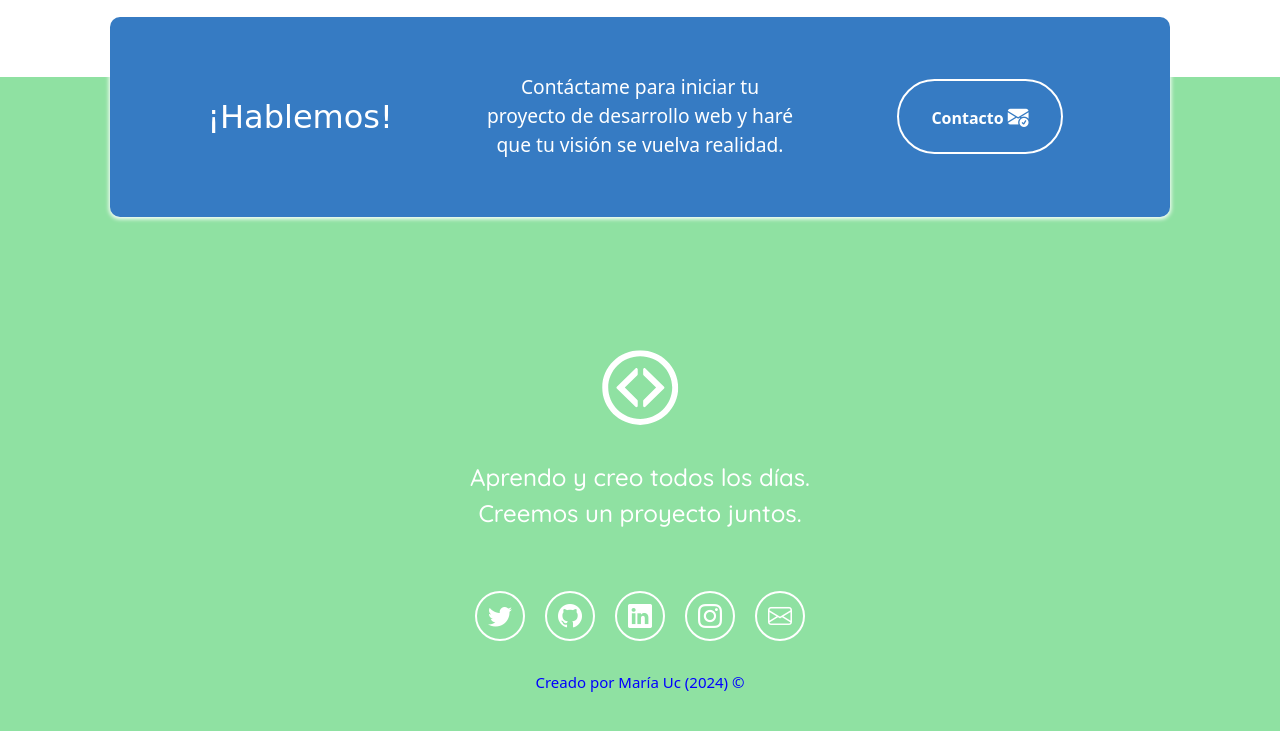
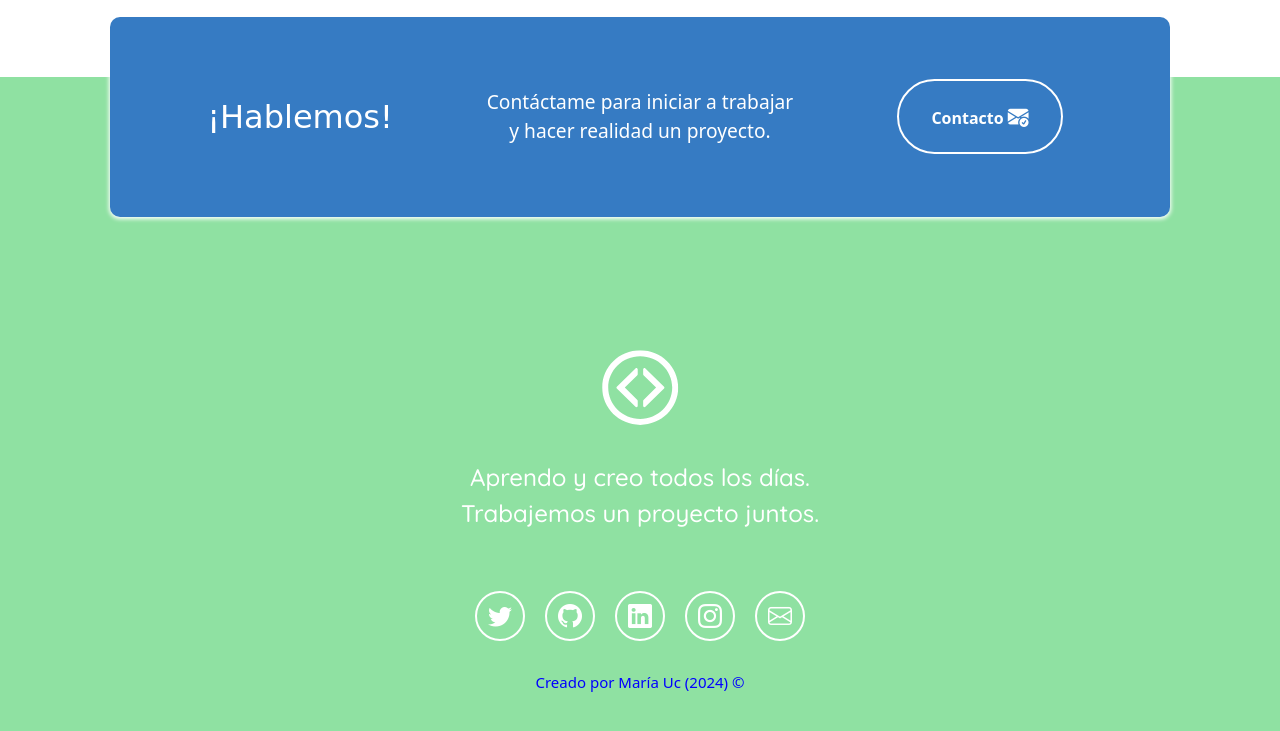
Before and after one commit to MariaGpeUcCob/MariaGpeUcCob.github.io, a plain HTML site: page index.html in a window 1280 px wide. Shown: the part 3562-4293 px from the top of the page. Drawn offline with nearby package versions, Linux system fonts and the light colour scheme; a web font is replaced by a local one.

Commit message:
Update index.html

```diff
--- a/index.html
+++ b/index.html
@@ -246,7 +246,7 @@
               ¡Hablemos!
             </div>
             <div class="col-12 col-md-4 descripcion">
-              Contáctame para iniciar tu proyecto de desarrollo web y haré que tu visión se vuelva realidad.
+              Contáctame para iniciar a trabajar y hacer realidad un proyecto.
             </div>
             <div class="col-12 col-md-4">
               <a href="mailto:mariauc1826@gmail.com">
@@ -264,7 +264,7 @@
     <!-- Pie de pagina (footer) -->
     <footer class="seccion-oscura d-flex flex-column align-items-center justify-content-center">
       <img class="footer-logo" src="imagenes/icono-blanco.svg" alt="Logo del portafolio">
-      <p class="footer-texto text-center">Aprendo y creo todos los días.<br>Creemos un proyecto juntos.</p>
+      <p class="footer-texto text-center">Aprendo y creo todos los días.<br>Trabajemos un proyecto juntos.</p>
       <div class="iconos-redes-sociales d-flex flex-wrap align-items-center justify-content-center">
         <a href="#" target="_blank" rel="noopener noreferrer">
           <i class="bi bi-twitter"></i>
```
